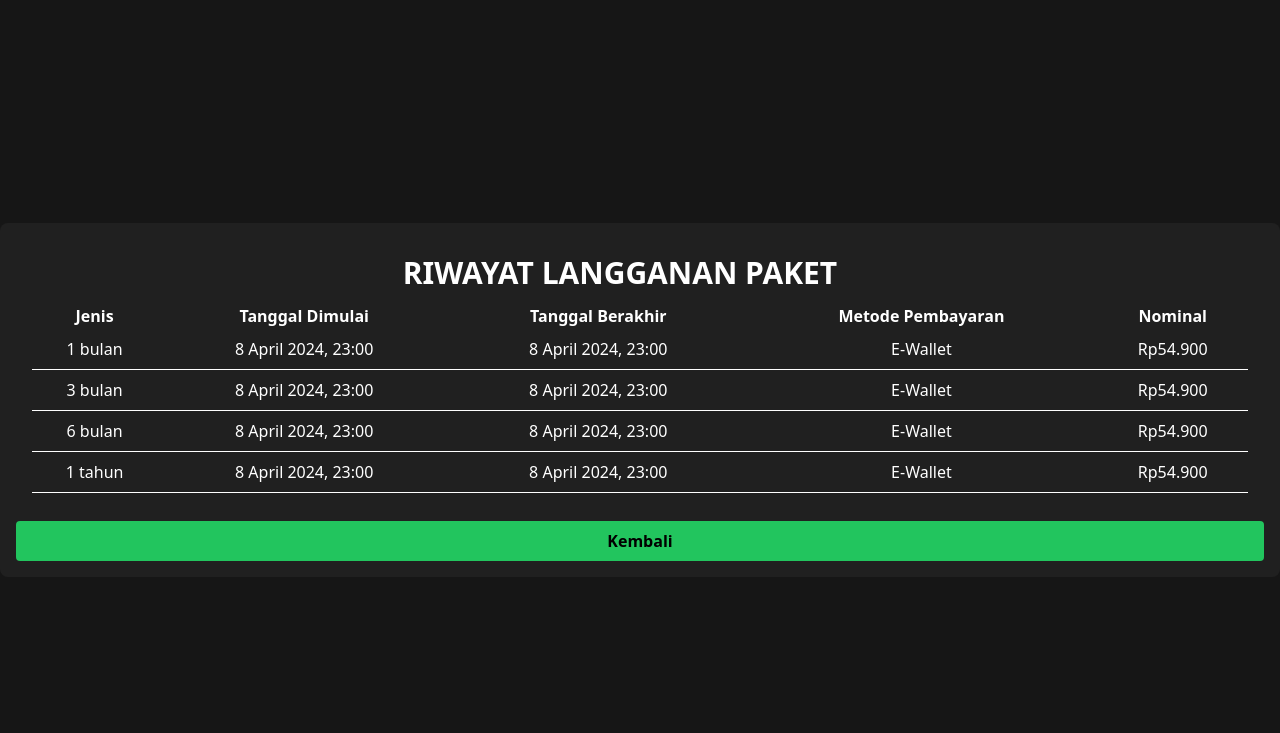
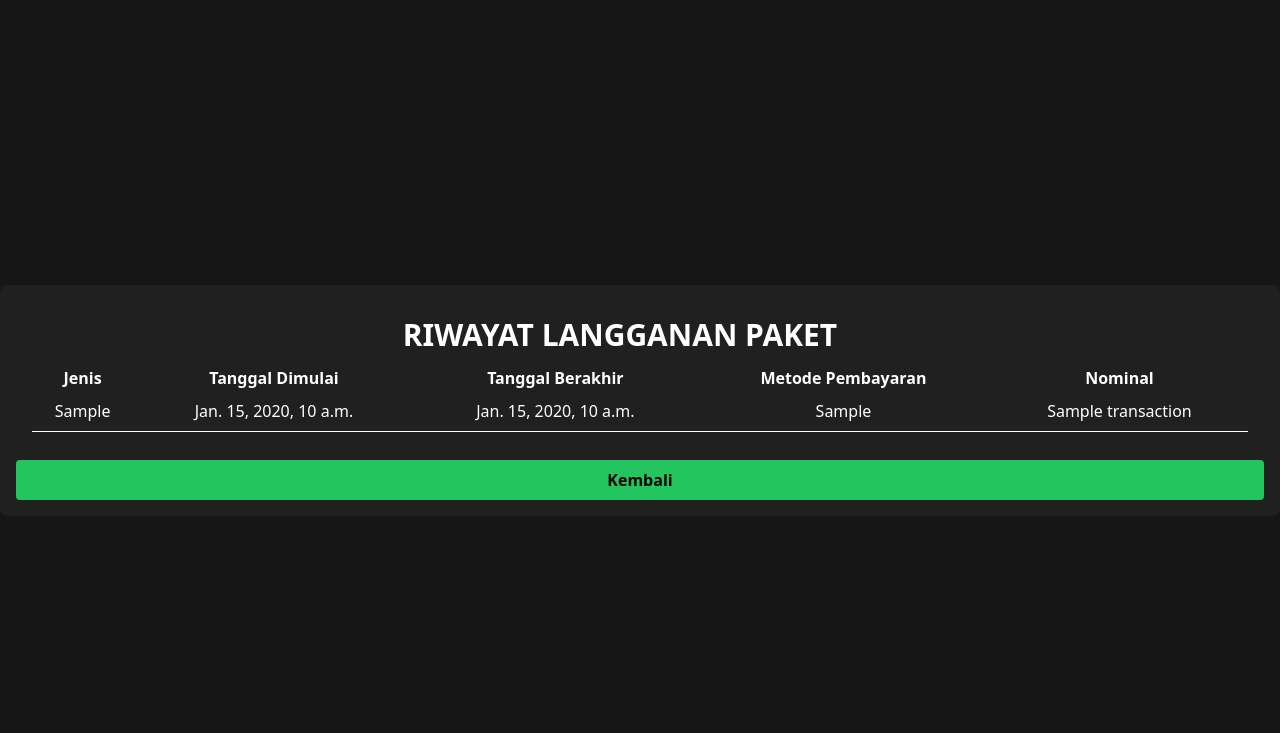
Before and after one commit to Photic23/TK3-BASDAT, a Django app: page /user/subscription-history/ in a window 1280 px wide. Shown: the part 64-797 px from the top of the page. Run offline with Django 5.2, Linux system fonts and the light colour scheme; tables that the repository leaves empty hold one stand-in row (values such as "Sample post"); a database or web service that is not in the repository returns one stand-in record (values such as "Sample title"); some libraries are stand-ins or nearby versions.

Commit message:
feat: Display data on riwayat langganan paket

```diff
--- a/feat_1/templates/langganan-paket.html
+++ b/feat_1/templates/langganan-paket.html
@@ -10,7 +10,7 @@
 <div class="flex flex-col justify-center items-center h-screen">
     <div class="flex justify-evenly w-full p-4">
         <h1 class="font-bold text-3xl mr-10">LANGGANAN PAKET</h1>
-        <a class="hover:text-blue-700 ml-10" href={% url 'feat_1:add_playlist' %}><button class="bg-red-500 hover:bg-green-600 hover:text-white text-black text-sm font-semibold px-4 py-2 rounded-full">Riwayat transaksi</button></a>
+        <a class="hover:text-blue-700 ml-10" href={% url 'feat_1:subscription_history' %}><button class="bg-red-500 hover:bg-green-600 hover:text-white text-black text-sm font-semibold px-4 py-2 rounded-full">Riwayat transaksi</button></a>
     </div>
     <div class="container rounded-lg p-4 bg-[#202020]">
         <div class="flex flex-col justify-center items-center rounded-lg p-4">
--- a/feat_1/templates/riwayat-langganan.html
+++ b/feat_1/templates/riwayat-langganan.html
@@ -22,34 +22,16 @@
                     </tr>
                 </thead>
                 <tbody class="gap-3">
+                    {% for riwayat in data_playlist %}
                     <tr class="text-center border-b border-white mb-4"> <!-- Add mb-4 class here -->
-                        <td class="py-2">1 bulan</td>
-                        <td>8 April 2024, 23:00</td>
-                        <td>8 April 2024, 23:00</td>
-                        <td>E-Wallet</td>
-                        <td>Rp54.900</td>
+                        <td class="py-2">{{ riwayat.jenis_paket }}</td>
+                        <td>{{ riwayat.timestamp_dimulai }}</td>
+                        <td>{{ riwayat.timestamp_berakhir }}</td>
+                        <td>{{ riwayat.metode_bayar }}</td>
+                        <td>{{ riwayat.nominal }}</td>
                     </tr>
-                    <tr class="text-center border-b border-white mb-4">
-                        <td class="py-2">3 bulan</td>
-                        <td>8 April 2024, 23:00</td>
-                        <td>8 April 2024, 23:00</td>
-                        <td>E-Wallet</td>
-                        <td>Rp54.900</td>
-                    </tr>
-                    <tr class="text-center border-b border-white mb-4">
-                        <td class="py-2">6 bulan</td>
-                        <td>8 April 2024, 23:00</td>
-                        <td>8 April 2024, 23:00</td>
-                        <td>E-Wallet</td>
-                        <td>Rp54.900</td>
-                    </tr>
-                    <tr class="text-center border-b border-white mb-4">
-                        <td class="py-2">1 tahun</td>
-                        <td>8 April 2024, 23:00</td>
-                        <td>8 April 2024, 23:00</td>
-                        <td>E-Wallet</td>
-                        <td>Rp54.900</td>
-                    </tr>
+                    {% endfor %}
+
                     <!-- Add more rows as needed -->
                 </tbody>
             </table>
--- a/feat_1/views.py
+++ b/feat_1/views.py
@@ -55,7 +55,6 @@ def pay_subscription(request):
 
             connection = get_db_connection()
             cursor = connection.cursor()
-            print(package)
             cursor.execute(f"SELECT jenis, harga FROM PAKET WHERE jenis = '{package}'")
             paket = cursor.fetchone()
             cursor.close()
@@ -74,11 +73,25 @@ def pay_subscription(request):
         else:
             return HttpResponse("No package selected.")
 
+@require_http_methods(['GET'])
 def subscription_history(request):
-    context = {
-        'username': "Scarletra",
+    user = context_user.context_user_getter(request)
+    connection = get_db_connection()
+    cursor = connection.cursor()
+    cursor.execute(f"SELECT jenis_paket, timestamp_dimulai, timestamp_berakhir, metode_bayar, nominal FROM TRANSACTION WHERE email = '{user['email']}'")
+    data_playlist = cursor.fetchall()
+    print(data_playlist)
+    riwayat = {
+        'data_playlist': [{
+            'jenis_paket': row[0],
+            'timestamp_dimulai': row[1],
+            'timestamp_berakhir': row[2],
+            'metode_bayar': row[3],
+            'nominal': row[4],
+            } for row in data_playlist],
+        'user': user,
     }
-    return render(request, 'riwayat-langganan.html', context)
+    return render(request, 'riwayat-langganan.html', riwayat)
 
 def test_searchbar(request):
     context = {
--- a/tk3_basdat/settings.py
+++ b/tk3_basdat/settings.py
@@ -73,6 +73,7 @@ TEMPLATES = [
                 'django.template.context_processors.request',
                 'django.contrib.auth.context_processors.auth',
                 'django.contrib.messages.context_processors.messages',
+                'utils.context_user.context_user_getter'
             ],
         },
     },
```
